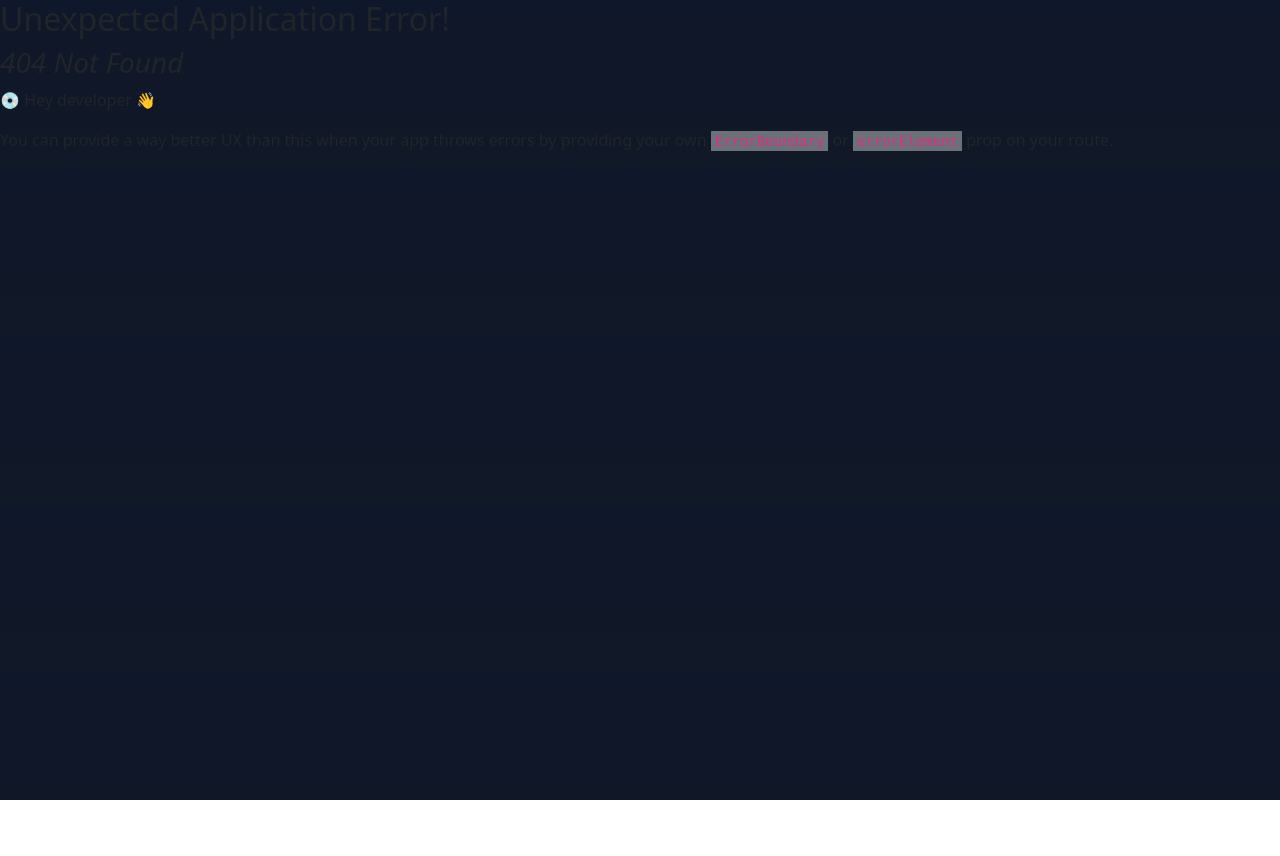
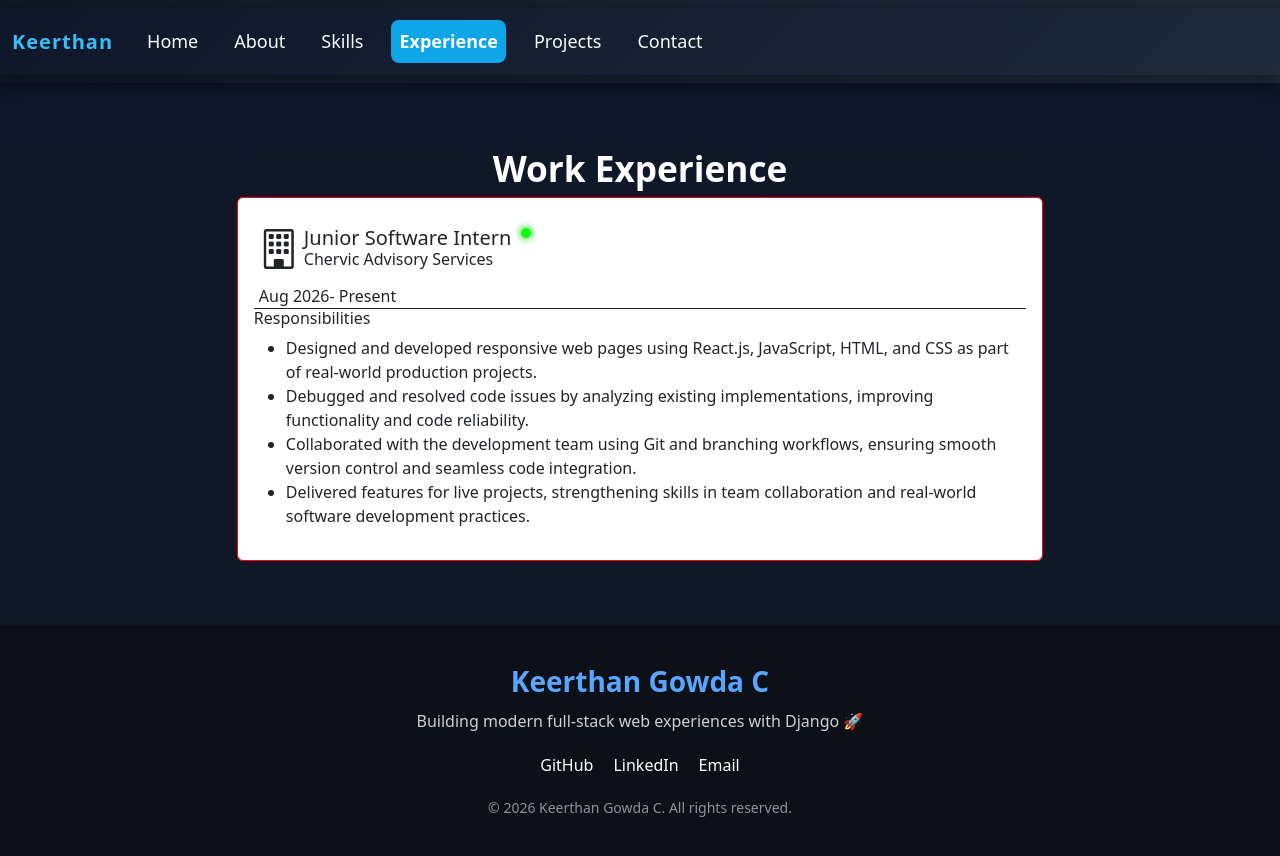
Before and after one commit to keerthan-gowda-c/Portfolio, a React (Vite) app in the folder frontend/: page /Work-Experience in a window 1280 px wide. Before the commit this address had no page. Shown: the top 856 px of the page. Before the commit the page ends 800 px from the top, so only its background shows below. Built offline with nearby package versions, Linux system fonts and the light colour scheme.

Commit message:
Work Experience Added

```diff
--- a/frontend/package.json
+++ b/frontend/package.json
@@ -10,6 +10,8 @@
     "preview": "vite preview"
   },
   "dependencies": {
+    "bootstrap": "^5.3.8",
+    "bootstrap-icons": "^1.13.1",
     "react": "^19.2.0",
     "react-dom": "^19.2.0",
     "react-router-dom": "^7.11.0"
--- a/frontend/src/App.jsx
+++ b/frontend/src/App.jsx
@@ -1,7 +1,6 @@
 import { useState } from 'react'
 import './App.css'
 import Header from './component/Header/header';
-import HomePage from './pages/Home/Homepage';
 import { Outlet } from 'react-router-dom';
 import Footer from './component/Footer/footer';
 
--- a/frontend/src/component/Header/header.jsx
+++ b/frontend/src/component/Header/header.jsx
@@ -22,6 +22,9 @@ export default function Header(){
           <NavLink to="/Skills" className="nav-link">Skills</NavLink>
         </li>
         <li className="nav-item">
+          <NavLink to="/Work-Experience" className="nav-link">Experience</NavLink>
+        </li>
+        <li className="nav-item">
           <NavLink to="/Projects" className="nav-link">Projects</NavLink>
         </li>
         <li className="nav-item">
--- /dev/null
+++ b/frontend/src/data/workExperice.jsx
@@ -0,0 +1,34 @@
+export const experience = [
+    {
+        id: 1,
+        role: "Junior Software Intern",
+        company_name: "Chervic Advisory Services ",
+        from_date: "Aug 2026",
+        end_date: "",
+        currently_working: "True",
+        responsibilities: [
+            {
+                1: "Designed and developed responsive web pages using React.js, JavaScript, HTML, and CSS as part of real-world production projects.",
+                2: "Debugged and resolved code issues by analyzing existing implementations, improving functionality and code reliability.",
+                3: "Collaborated with the development team using Git and branching workflows, ensuring smooth version control and seamless code integration.",
+                4: "Delivered features for live projects, strengthening skills in team collaboration and real-world software development practices.",
+            }
+        ]
+    },
+    // {
+    //     id: 2,
+    //     role: "Junior Software Intern",
+    //     company_name: "Chervic Advisory Services ",
+    //     from_date: "Aug 2026",
+    //     end_date: "",
+    //     currently_working: "False",
+    //     responsibilities: [
+    //         {
+    //             1: "Designed and developed responsive web pages using React.js, JavaScript, HTML, and CSS as part of real-world production projects.",
+    //             2: "Debugged and resolved code issues by analyzing existing implementations, improving functionality and code reliability.",
+    //             3: "Collaborated with the development team using Git and branching workflows, ensuring smooth version control and seamless code integration.",
+    //             4: "Delivered features for live projects, strengthening skills in team collaboration and real-world software development practices.",
+    //         }
+    //     ]
+    // },
+]
--- a/frontend/src/main.jsx
+++ b/frontend/src/main.jsx
@@ -5,6 +5,7 @@ import App from './App.jsx'
 
 import 'bootstrap/dist/css/bootstrap.min.css';
 import 'bootstrap/dist/js/bootstrap.min.js';
+import 'bootstrap-icons/font/bootstrap-icons.css';
 import { RouterProvider } from 'react-router-dom';
 import my_router from './router/router.jsx';
 
--- a/frontend/src/pages/ProjectPage/ProjectPage.css
+++ b/frontend/src/pages/ProjectPage/ProjectPage.css
@@ -15,7 +15,7 @@
 .project-card {
     border-radius: 16px;
     overflow: hidden;
-    background-image:linear-gradient(135deg,rgb(254, 228, 137),rgb(255, 248, 197));
+    background-image:linear-gradient(135deg,rgb(236, 239, 252),rgb(241, 241, 245));
     transition: all 0.3s ease;
     height: 100%;
     cursor: pointer;
--- /dev/null
+++ b/frontend/src/pages/WorkExperience/ExperienceCard.jsx
@@ -0,0 +1,118 @@
+import "./WorkExperience.css"
+
+export default function ExperienceCard({ experiences }) {
+    return (
+        <>
+
+        <div className="experience-card card">
+                        <div className="card-body">
+
+
+
+                            <div className="experience-header">
+                                <div className="experience-role">
+                                    <span className="office-logo"><i className="bi bi-building"></i></span>
+                                    <h5 className="role-name">
+                                        {experiences.role}
+                                        <span className="experience-company">{experiences.company_name}</span></h5>
+                                        <div className="dot"></div>
+                                </div>
+                                <div className="experience-duration">
+                                <span>{experiences.from_date}</span>
+                                <span className="duration-separator">- Present</span>
+
+                            </div>
+                            </div>
+
+                            <div className="experience-responsibility">
+                                <h6>Responsibilities</h6>
+
+                                <ul>
+                                    {Object.values(experiences.responsibilities[0]).map((value, index) => (
+                                        <li key={index}>{value}</li>
+                                    ))}
+                                </ul>
+                            </div>
+
+                        </div>
+                    </div>
+
+
+            {/* <div >
+                {experiences.currently_working === "True" ? (
+
+                    <div className="present-experience-card card">
+                        <div className="card-body experience-content">
+
+                            <div className="present-experience-header">
+                                <div className="present-experience-role">
+                                    <span className="office-logo"><i className="bi bi-building"></i></span>
+                                    <h5 className="present-role-name">
+                                        {experiences.role}</h5>
+                                </div>
+                                <div className="current-status">
+                                    <p className="present-experience-company">{experiences.company_name}</p>
+                                    <div className="present-dot"></div>
+                                </div>
+
+                            </div>
+
+                            <div className="present-experience-duration">
+                                <span>{experiences.from_date}</span>
+                                <span className="duration-separator">- Present</span>
+
+                            </div>
+
+                            <div className="present-experience-responsibility">
+                                <h6>Responsibilities</h6>
+
+                                <ul>
+                                    {Object.values(experiences.responsibilities[0]).map((value, index) => (
+                                        <li key={index}>{value}</li>
+                                    ))}
+                                </ul>
+                            </div>
+
+                        </div>
+                    </div>
+                ) : (
+                    <div className="past-experience-card card">
+                        <div className="card-body experience-content">
+
+                            <div className="past-experience-header">
+                                <div className="past-experience-role">
+                                    <span className="office-logo"><i className="bi bi-building"></i></span>
+                                    <h5 className="past-role-name">
+                                        {experiences.role}</h5>
+                                </div>
+                                <div className="current-status">
+                                    <p className="past-experience-company">{experiences.company_name}</p>
+                                    <div className="past-dot"></div>
+                                </div>
+
+                            </div>
+
+                            <div className="past-experience-duration">
+                                <span>{experiences.from_date}</span>
+                                <span className="duration-separator">-</span>
+                                        <span>{experiences.end_date}</span>
+
+                            </div>
+
+                            <div className="past-experience-responsibility">
+                                <h6>Responsibilities</h6>
+
+                                <ul>
+                                    {Object.values(experiences.responsibilities[0]).map((value, index) => (
+                                        <li key={index}>{value}</li>
+                                    ))}
+                                </ul>
+                            </div>
+
+                        </div>
+                    </div>
+                )}
+            </div> */}
+        </>
+    )
+}
--- /dev/null
+++ b/frontend/src/pages/WorkExperience/WorkExperience.css
@@ -0,0 +1,91 @@
+.experience-section {
+    padding: 4rem;
+    display: flex;
+    align-items: center;
+    flex-direction: column;
+}
+
+.header {
+    display: flex;
+    justify-content: center;
+
+
+    h2 {
+        font-size: 2.2rem;
+        font-weight: 700;
+        color: white;
+    }
+}
+
+.card-container {
+    width: 70%;
+}
+
+
+.experience-card{
+    border: 1px solid red;
+    /* Main Card */
+}
+
+.experience-card:hover{
+    border: 1px solid white;
+    /* Main Card */
+}
+
+.experience-header{
+    border-bottom: 1px solid;
+}
+
+.office-logo{
+    font-size: 2.5rem;
+    /* border: 1px solid; */
+}
+
+.experience-role{
+    /* border: 1px solid; */
+
+    display: flex;
+    align-items: center;
+    margin: 5px;
+
+}
+.role-name{
+    margin-top: 5px;
+    margin-left: 5px ;
+    /* border: 1px solid; */
+    display: flex;
+    flex-direction: column;
+}
+
+.current-status{
+    /* border: 1px solid; */
+
+    display: flex;
+    flex-direction: row;
+    justify-content: space-between;
+}
+
+.dot{
+    transform: translateY(-1rem);
+    margin: 10px 10px 10px 10px;
+    width: 10px;
+    height: 10px;
+    border-radius: 50%;
+    background-color: rgb(10, 255, 10);
+    border: 1px;
+    border-style: unset;
+    border-color: black;
+    box-shadow: 0px 0px 5px 3px lightgreen;
+}
+
+.experience-company{
+    font-size: 1rem;
+    font-weight: 400;
+
+}
+
+.experience-duration{
+    /* border: 1px solid; */
+    display: flex;
+    margin: 0 0 0 5px;
+}
--- /dev/null
+++ b/frontend/src/pages/WorkExperience/WorkExperience.jsx
@@ -0,0 +1,28 @@
+import ExperienceCard from "./ExperienceCard";
+import "./WorkExperience.css";
+import { experience } from "../../data/workExperice";
+
+export default function WorkExperience() {
+    return (
+        <>
+            <section className="experience-section">
+                <div className="header">
+                    <h2>
+                        Work Experience
+                    </h2>
+                </div>
+
+                <div className="card-container">
+                    {
+                        experience.map((experiences, index) => (
+                            <div key={index}>
+                                <ExperienceCard experiences={experiences} />
+                            </div>
+                        ))
+
+                    }
+                </div>
+            </section>
+        </>
+    )
+}
--- a/frontend/src/router/router.jsx
+++ b/frontend/src/router/router.jsx
@@ -6,6 +6,7 @@ import ProjectPage from "../pages/ProjectPage/ProjectPage";
 import App from '../App';
 import SkillPage from '../pages/Skills/SkillPage';
 import ContactPage from '../pages/ContactPage/ContactPage';
+import WorkExperience from '../pages/WorkExperience/WorkExperience';
 
 const my_router = createBrowserRouter(
     [
@@ -30,6 +31,10 @@ const my_router = createBrowserRouter(
                     element:<SkillPage/>
                 },
                 {
+                    path:'/Work-Experience',
+                    element:<WorkExperience/>
+                },
+                {
                     path:'/Contact',
                     element:<ContactPage/>
                 }
```
Also changed, not shown: 1 other file (tests, documents, lock files or other folders).
